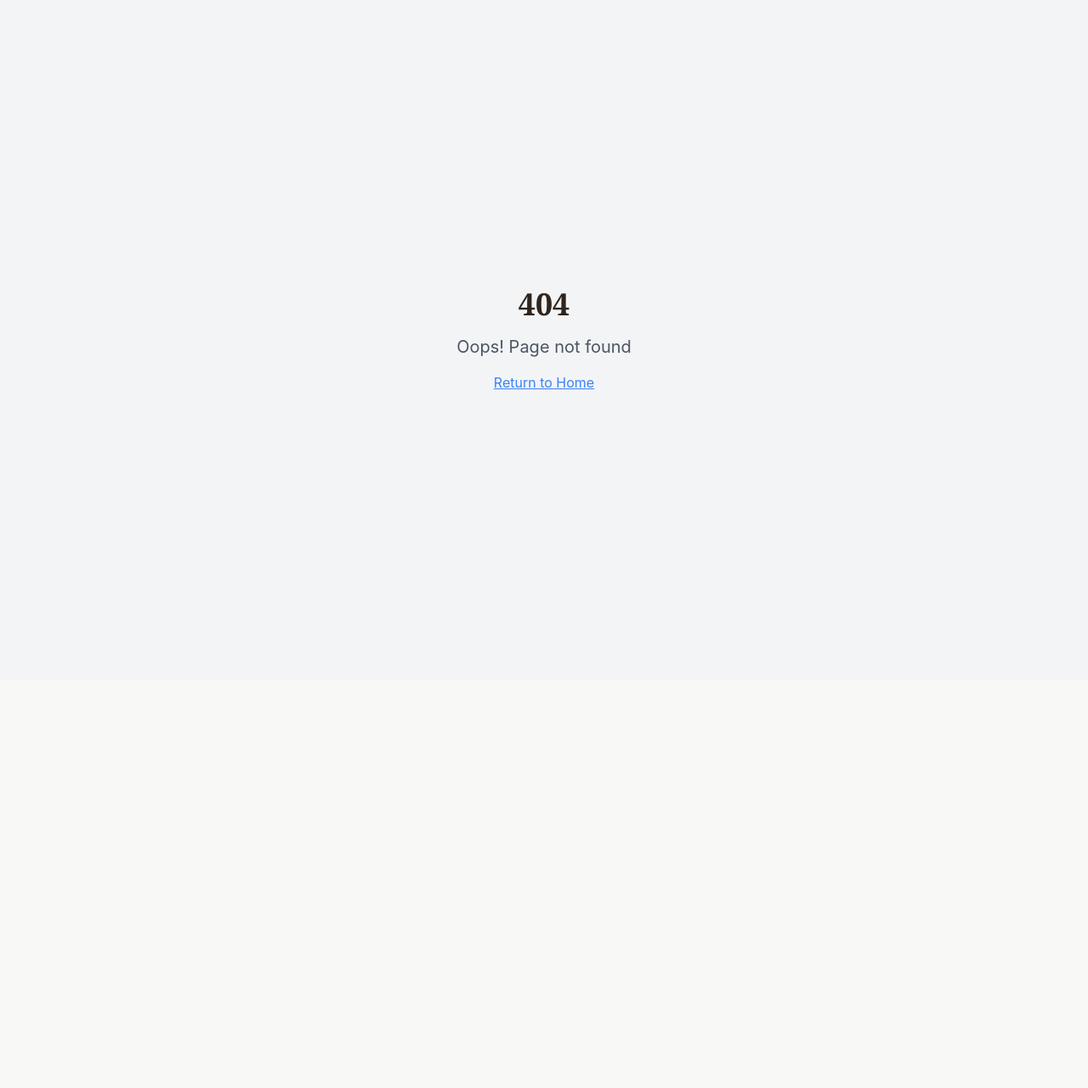
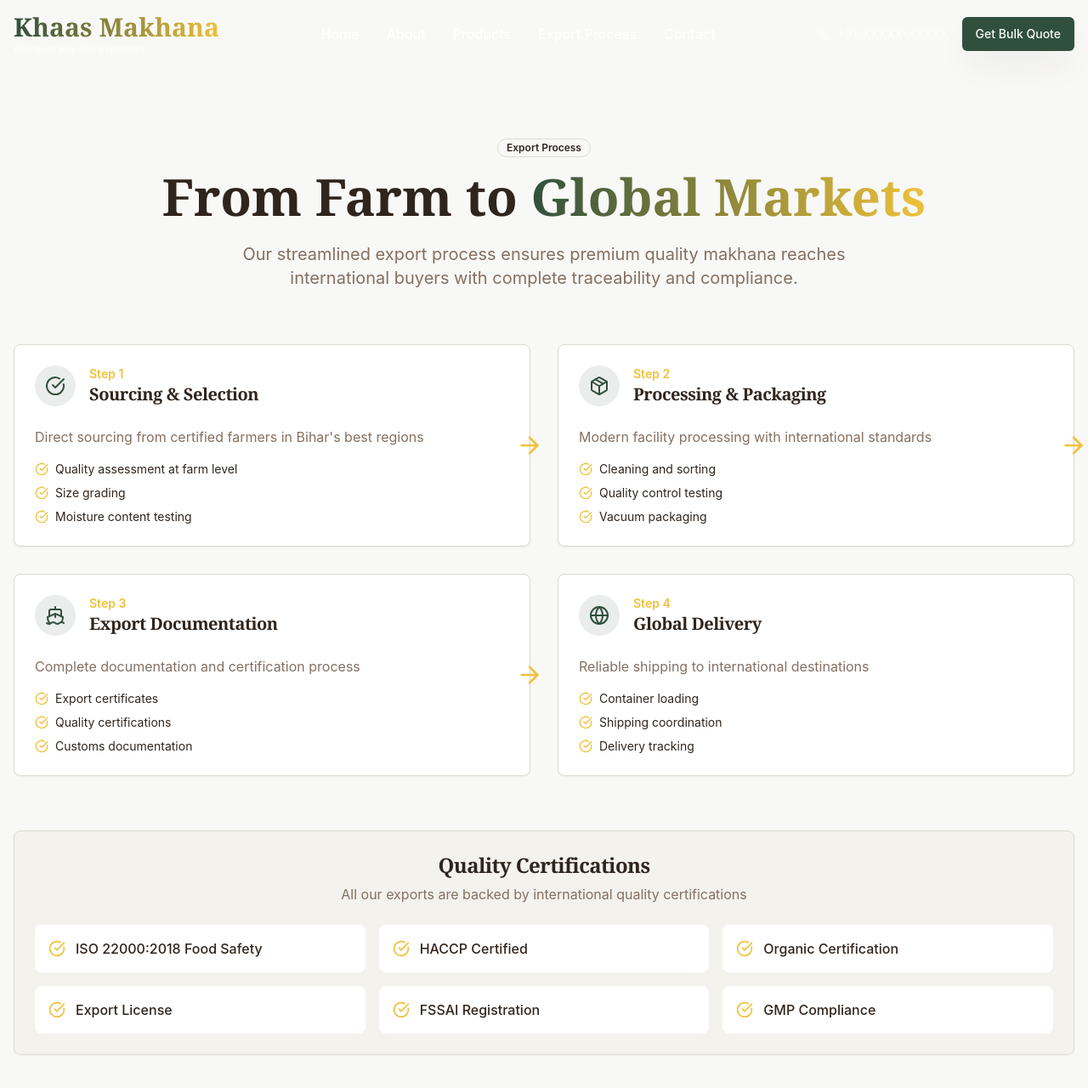
Before and after one commit to ishanjabong123-sketch/khaas-makhana, a React (Vite) app: page /export-process in a window 1280 px wide. Before the commit this address had no page. Shown: the top 1280 px of the page at 85% size. Before the commit the page ends 800 px from the top, so only its background shows below. Built offline with nearby package versions, Linux system fonts and the light colour scheme.

Commit message:
Implement core website pages and navigation styling

```diff
--- a/src/App.tsx
+++ b/src/App.tsx
@@ -4,6 +4,10 @@ import { TooltipProvider } from "@/components/ui/tooltip";
 import { QueryClient, QueryClientProvider } from "@tanstack/react-query";
 import { BrowserRouter, Routes, Route } from "react-router-dom";
 import Index from "./pages/Index";
+import About from "./pages/About";
+import Products from "./pages/Products";
+import Contact from "./pages/Contact";
+import ExportProcess from "./pages/ExportProcess";
 import NotFound from "./pages/NotFound";
 
 const queryClient = new QueryClient();
@@ -16,6 +20,10 @@ const App = () => (
       <BrowserRouter>
         <Routes>
           <Route path="/" element={<Index />} />
+          <Route path="/about" element={<About />} />
+          <Route path="/products" element={<Products />} />
+          <Route path="/contact" element={<Contact />} />
+          <Route path="/export-process" element={<ExportProcess />} />
           {/* ADD ALL CUSTOM ROUTES ABOVE THE CATCH-ALL "*" ROUTE */}
           <Route path="*" element={<NotFound />} />
         </Routes>
--- a/src/components/layout/Header.tsx
+++ b/src/components/layout/Header.tsx
@@ -1,6 +1,7 @@
 import { useState, useEffect } from 'react';
 import { Menu, X, Phone, Mail } from 'lucide-react';
 import { Button } from '@/components/ui/button';
+import { Link } from 'react-router-dom';
 
 const Header = () => {
   const [isMenuOpen, setIsMenuOpen] = useState(false);
@@ -15,11 +16,11 @@ const Header = () => {
   }, []);
 
   const navigation = [
-    { name: 'Home', href: '#home' },
-    { name: 'About', href: '#about' },
-    { name: 'Products', href: '#products' },
-    { name: 'Export Process', href: '#export' },
-    { name: 'Contact', href: '#contact' },
+    { name: 'Home', href: '/' },
+    { name: 'About', href: '/about' },
+    { name: 'Products', href: '/products' },
+    { name: 'Export Process', href: '/export-process' },
+    { name: 'Contact', href: '/contact' },
   ];
 
   return (
@@ -29,29 +30,35 @@ const Header = () => {
       <div className="container mx-auto px-4">
         <div className="flex items-center justify-between h-16 lg:h-20">
           {/* Logo */}
-          <div className="flex-shrink-0">
+          <Link to="/" className="flex-shrink-0">
             <h1 className="text-2xl lg:text-3xl font-bold bg-gradient-to-r from-primary to-accent bg-clip-text text-transparent">
               Khaas Makhana
             </h1>
-            <p className="text-xs text-muted-foreground">Premium Fox Nut Exporters</p>
-          </div>
+            <p className={`text-xs transition-colors duration-300 ${
+              isScrolled ? 'text-muted-foreground' : 'text-white/70'
+            }`}>Premium Fox Nut Exporters</p>
+          </Link>
 
           {/* Desktop Navigation */}
           <nav className="hidden md:flex space-x-8">
             {navigation.map((item) => (
-              <a
+              <Link
                 key={item.name}
-                href={item.href}
-                className="text-foreground hover:text-primary transition-colors duration-300 font-medium"
+                to={item.href}
+                className={`hover:text-primary transition-colors duration-300 font-medium ${
+                  isScrolled ? 'text-foreground' : 'text-white'
+                }`}
               >
                 {item.name}
-              </a>
+              </Link>
             ))}
           </nav>
 
           {/* Contact Info & CTA */}
           <div className="hidden lg:flex items-center space-x-4">
-            <div className="flex items-center space-x-2 text-sm text-muted-foreground">
+            <div className={`flex items-center space-x-2 text-sm transition-colors duration-300 ${
+              isScrolled ? 'text-muted-foreground' : 'text-white/70'
+            }`}>
               <Phone className="h-4 w-4" />
               <span>+91-XXXXX-XXXXX</span>
             </div>
@@ -66,6 +73,7 @@ const Header = () => {
               variant="ghost"
               size="sm"
               onClick={() => setIsMenuOpen(!isMenuOpen)}
+              className={isScrolled ? 'text-foreground' : 'text-white'}
             >
               {isMenuOpen ? <X className="h-6 w-6" /> : <Menu className="h-6 w-6" />}
             </Button>
@@ -77,14 +85,14 @@ const Header = () => {
           <div className="md:hidden py-4 border-t border-border">
             <nav className="flex flex-col space-y-4">
               {navigation.map((item) => (
-                <a
+                <Link
                   key={item.name}
-                  href={item.href}
+                  to={item.href}
                   className="text-foreground hover:text-primary transition-colors duration-300 font-medium py-2"
                   onClick={() => setIsMenuOpen(false)}
                 >
                   {item.name}
-                </a>
+                </Link>
               ))}
               <div className="pt-4 border-t border-border">
                 <Button variant="default" className="btn-premium w-full">
--- a/src/components/sections/HeroSection.tsx
+++ b/src/components/sections/HeroSection.tsx
@@ -1,5 +1,6 @@
 import { Button } from '@/components/ui/button';
 import { ArrowRight, Globe, Award, Users, Shield, CheckCircle } from 'lucide-react';
+import { Link } from 'react-router-dom';
 import heroImage from '@/assets/hero-makhana.jpg';
 import makhanaVarieties from '@/assets/makhana-varieties.jpg';
 import processingFacility from '@/assets/processing-facility.jpg';
@@ -46,8 +47,8 @@ const HeroSection = () => {
                 Get Bulk Quote
                 <ArrowRight className="ml-2 h-5 w-5 group-hover:translate-x-1 transition-transform" />
               </Button>
-              <Button variant="outline" size="lg" className="border-white/80 text-white bg-white/10 hover:bg-white hover:text-primary backdrop-blur-sm">
-                View Products
+              <Button asChild variant="outline" size="lg" className="border-white/80 text-white bg-white/10 hover:bg-white hover:text-primary backdrop-blur-sm">
+                <Link to="/products">View Products</Link>
               </Button>
             </div>
 
--- /dev/null
+++ b/src/pages/About.tsx
@@ -0,0 +1,17 @@
+import Header from '@/components/layout/Header';
+import Footer from '@/components/layout/Footer';
+import AboutSection from '@/components/sections/AboutSection';
+
+const About = () => {
+  return (
+    <div className="min-h-screen">
+      <Header />
+      <main className="pt-20">
+        <AboutSection />
+      </main>
+      <Footer />
+    </div>
+  );
+};
+
+export default About;
--- /dev/null
+++ b/src/pages/Contact.tsx
@@ -0,0 +1,17 @@
+import Header from '@/components/layout/Header';
+import Footer from '@/components/layout/Footer';
+import ContactSection from '@/components/sections/ContactSection';
+
+const Contact = () => {
+  return (
+    <div className="min-h-screen">
+      <Header />
+      <main className="pt-20">
+        <ContactSection />
+      </main>
+      <Footer />
+    </div>
+  );
+};
+
+export default Contact;
--- /dev/null
+++ b/src/pages/ExportProcess.tsx
@@ -0,0 +1,180 @@
+import Header from '@/components/layout/Header';
+import Footer from '@/components/layout/Footer';
+import { Badge } from '@/components/ui/badge';
+import { Card, CardContent, CardHeader, CardTitle } from '@/components/ui/card';
+import { Button } from '@/components/ui/button';
+import { CheckCircle, Package, Ship, Globe, ArrowRight, Download } from 'lucide-react';
+
+const ExportProcess = () => {
+  const processSteps = [
+    {
+      step: 1,
+      title: "Sourcing & Selection",
+      description: "Direct sourcing from certified farmers in Bihar's best regions",
+      details: ["Quality assessment at farm level", "Size grading", "Moisture content testing"],
+      icon: CheckCircle
+    },
+    {
+      step: 2,
+      title: "Processing & Packaging",
+      description: "Modern facility processing with international standards",
+      details: ["Cleaning and sorting", "Quality control testing", "Vacuum packaging"],
+      icon: Package
+    },
+    {
+      step: 3,
+      title: "Export Documentation",
+      description: "Complete documentation and certification process",
+      details: ["Export certificates", "Quality certifications", "Customs documentation"],
+      icon: Ship
+    },
+    {
+      step: 4,
+      title: "Global Delivery",
+      description: "Reliable shipping to international destinations",
+      details: ["Container loading", "Shipping coordination", "Delivery tracking"],
+      icon: Globe
+    }
+  ];
+
+  const certifications = [
+    "ISO 22000:2018 Food Safety",
+    "HACCP Certified",
+    "Organic Certification",
+    "Export License",
+    "FSSAI Registration",
+    "GMP Compliance"
+  ];
+
+  return (
+    <div className="min-h-screen">
+      <Header />
+      <main className="pt-20">
+        <section className="py-20">
+          <div className="container mx-auto px-4">
+            {/* Hero Section */}
+            <div className="text-center mb-16">
+              <Badge variant="outline" className="mb-4">Export Process</Badge>
+              <h1 className="text-4xl lg:text-6xl font-bold mb-6">
+                From Farm to{" "}
+                <span className="bg-gradient-to-r from-primary to-accent bg-clip-text text-transparent">
+                  Global Markets
+                </span>
+              </h1>
+              <p className="text-xl text-muted-foreground max-w-3xl mx-auto">
+                Our streamlined export process ensures premium quality makhana reaches international
+                buyers with complete traceability and compliance.
+              </p>
+            </div>
+
+            {/* Process Steps */}
+            <div className="grid lg:grid-cols-2 gap-8 mb-16">
+              {processSteps.map((process, index) => (
+                <Card key={index} className="relative hover:shadow-xl transition-all duration-300">
+                  <CardHeader>
+                    <div className="flex items-center gap-4">
+                      <div className="bg-primary/10 rounded-full p-3">
+                        <process.icon className="h-6 w-6 text-primary" />
+                      </div>
+                      <div>
+                        <div className="text-sm text-accent font-semibold">Step {process.step}</div>
+                        <CardTitle className="text-xl">{process.title}</CardTitle>
+                      </div>
+                    </div>
+                  </CardHeader>
+                  <CardContent>
+                    <p className="text-muted-foreground mb-4">{process.description}</p>
+                    <ul className="space-y-2">
+                      {process.details.map((detail, idx) => (
+                        <li key={idx} className="flex items-center gap-2 text-sm">
+                          <CheckCircle className="h-4 w-4 text-accent" />
+                          {detail}
+                        </li>
+                      ))}
+                    </ul>
+                  </CardContent>
+                  {index < processSteps.length - 1 && (
+                    <div className="hidden lg:block absolute -right-4 top-1/2 transform -translate-y-1/2">
+                      <ArrowRight className="h-8 w-8 text-accent" />
+                    </div>
+                  )}
+                </Card>
+              ))}
+            </div>
+
+            {/* Certifications */}
+            <Card className="bg-secondary/50 mb-16">
+              <CardHeader className="text-center">
+                <CardTitle className="text-2xl">Quality Certifications</CardTitle>
+                <p className="text-muted-foreground">
+                  All our exports are backed by international quality certifications
+                </p>
+              </CardHeader>
+              <CardContent>
+                <div className="grid md:grid-cols-3 gap-4">
+                  {certifications.map((cert, index) => (
+                    <div key={index} className="flex items-center gap-3 p-4 bg-white rounded-lg">
+                      <CheckCircle className="h-5 w-5 text-accent" />
+                      <span className="font-medium">{cert}</span>
+                    </div>
+                  ))}
+                </div>
+              </CardContent>
+            </Card>
+
+            {/* Export Statistics */}
+            <div className="grid md:grid-cols-4 gap-6 mb-16">
+              <Card className="text-center">
+                <CardContent className="pt-6">
+                  <div className="text-3xl font-bold text-primary">25+</div>
+                  <div className="text-muted-foreground">Countries Exported</div>
+                </CardContent>
+              </Card>
+              <Card className="text-center">
+                <CardContent className="pt-6">
+                  <div className="text-3xl font-bold text-primary">500+</div>
+                  <div className="text-muted-foreground">Tons Annual Export</div>
+                </CardContent>
+              </Card>
+              <Card className="text-center">
+                <CardContent className="pt-6">
+                  <div className="text-3xl font-bold text-primary">99.8%</div>
+                  <div className="text-muted-foreground">Quality Success Rate</div>
+                </CardContent>
+              </Card>
+              <Card className="text-center">
+                <CardContent className="pt-6">
+                  <div className="text-3xl font-bold text-primary">15+</div>
+                  <div className="text-muted-foreground">Years Experience</div>
+                </CardContent>
+              </Card>
+            </div>
+
+            {/* CTA Section */}
+            <Card className="bg-gradient-to-r from-primary/10 to-accent/10 border-none">
+              <CardContent className="text-center py-12">
+                <h3 className="text-2xl font-bold mb-4">Ready to Start Exporting?</h3>
+                <p className="text-muted-foreground mb-6 max-w-2xl mx-auto">
+                  Partner with us for reliable, high-quality makhana exports. Our experienced team
+                  will guide you through the entire process.
+                </p>
+                <div className="flex flex-col sm:flex-row gap-4 justify-center">
+                  <Button size="lg" className="btn-accent">
+                    Get Export Quote
+                  </Button>
+                  <Button variant="outline" size="lg">
+                    <Download className="mr-2 h-4 w-4" />
+                    Download Export Guide
+                  </Button>
+                </div>
+              </CardContent>
+            </Card>
+          </div>
+        </section>
+      </main>
+      <Footer />
+    </div>
+  );
+};
+
+export default ExportProcess;
--- /dev/null
+++ b/src/pages/Products.tsx
@@ -0,0 +1,17 @@
+import Header from '@/components/layout/Header';
+import Footer from '@/components/layout/Footer';
+import ProductsSection from '@/components/sections/ProductsSection';
+
+const Products = () => {
+  return (
+    <div className="min-h-screen">
+      <Header />
+      <main className="pt-20">
+        <ProductsSection />
+      </main>
+      <Footer />
+    </div>
+  );
+};
+
+export default Products;
```
